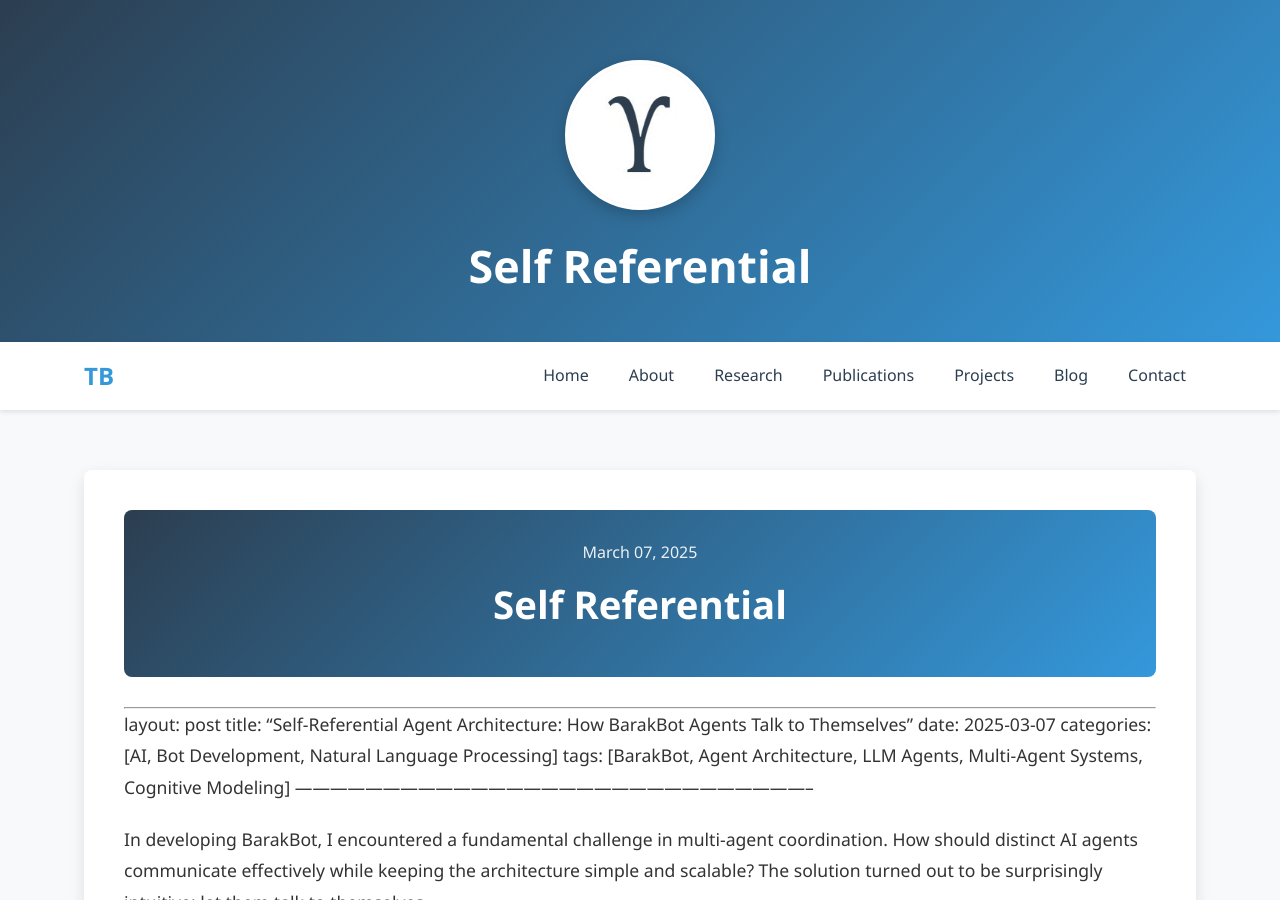
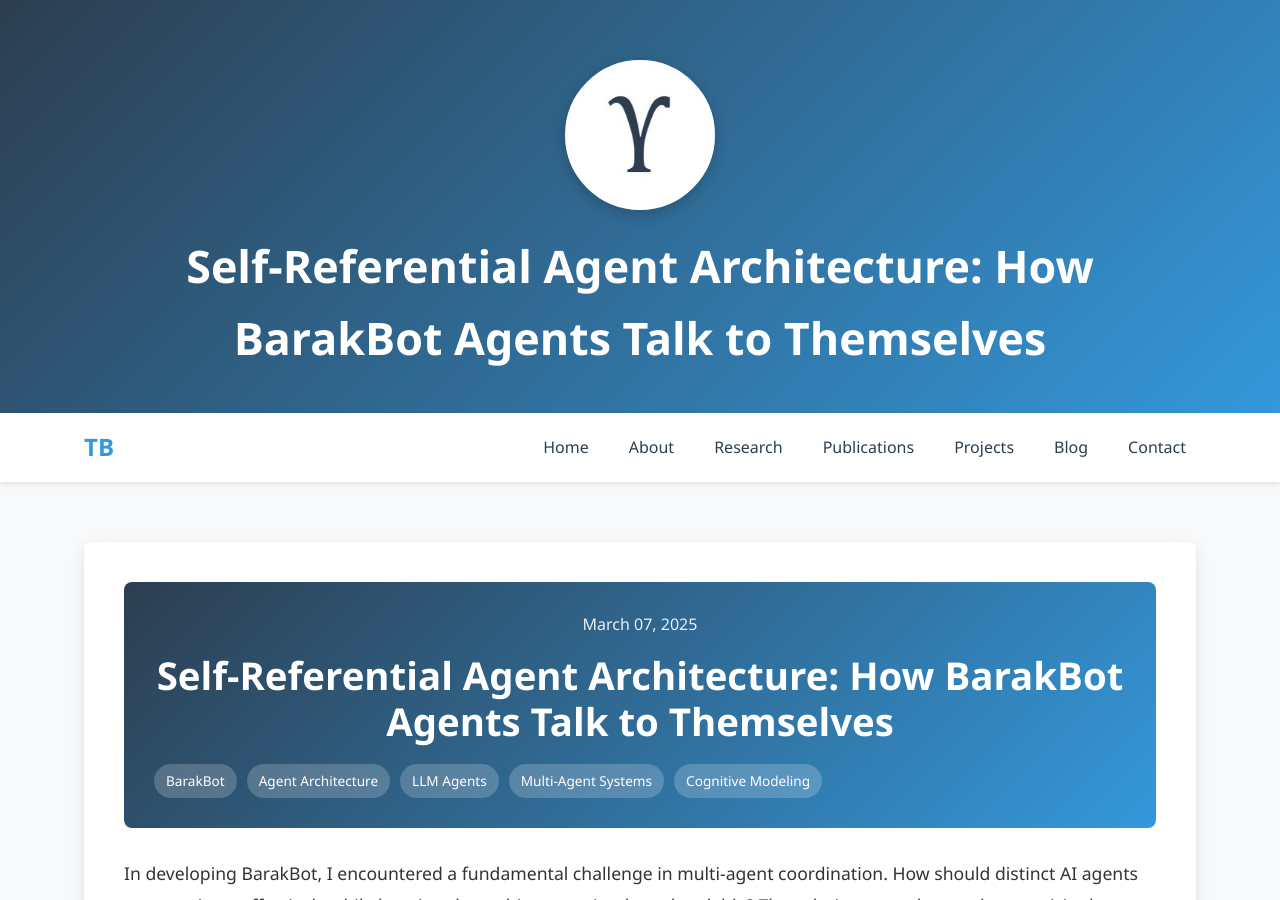
Before and after one commit to Tomer-Barak/Tomer-Barak.github.io, a Jekyll site: the page built from _posts/2025-03-07-self-referential.md, in a window 1280 px wide and 900 px high. Built offline with Jekyll 4.4.1, drawn with Linux system fonts in a browser that asks for light colours.

Commit message:
post edit

```diff
--- a/_posts/2025-03-07-self-referential.md
+++ b/_posts/2025-03-07-self-referential.md
@@ -1,11 +1,10 @@
 ---
-
 layout: post
 title: "Self-Referential Agent Architecture: How BarakBot Agents Talk to Themselves"
 date: 2025-03-07
 categories: [AI, Bot Development, Natural Language Processing]
 tags: [BarakBot, Agent Architecture, LLM Agents, Multi-Agent Systems, Cognitive Modeling]
------------------------------------------------------------------------------------------
+---
 
 In developing BarakBot, I encountered a fundamental challenge in multi-agent coordination. How should distinct AI agents communicate effectively while keeping the architecture simple and scalable? The solution turned out to be surprisingly intuitive: let them talk to themselves.
 
@@ -31,9 +30,9 @@ This approach felt artificial—unlike how humans coordinate thoughts and action
 
 ## The Self-Referential Solution
 
-The breakthrough came when I reframed the problem from an agent’s perspective. If an agent needed another agent’s help, what would be the most natural way to request it? The answer: do exactly what a human user does—send a message to the bot.
+The breakthrough came when I reframed the problem from an agent's perspective. If an agent needed another agent's help, what would be the most natural way to request it? The answer: do exactly what a human user does—send a message to the bot.
 
-This is related to an interesting observation: while the agents were switching behind the scenes, users didn’t notice the transitions. From the human perspective, the bot remained a singular, coherent entity, even as it dynamically changed between specialized agents. This revealed a key insight: humans naturally maintain a unified mental model of the bot, regardless of its internal complexity.
+This is related to an interesting observation: while the agents were switching behind the scenes, users didn't notice the transitions. From the human perspective, the bot remained a singular, coherent entity, even as it dynamically changed between specialized agents. This revealed a key insight: humans naturally maintain a unified mental model of the bot, regardless of its internal complexity.
 
 If the system was coherent enough for users to treat it as one entity, why not let the agents do the same? Instead of addressing specific subcomponents, each agent could simply refer to a single, overarching "assistant"—which, in reality, **is just the bot itself**. When an agent requires a capability it lacks, it simply asks the bot, which routes the request appropriately—just as it does for human users.
 
```
